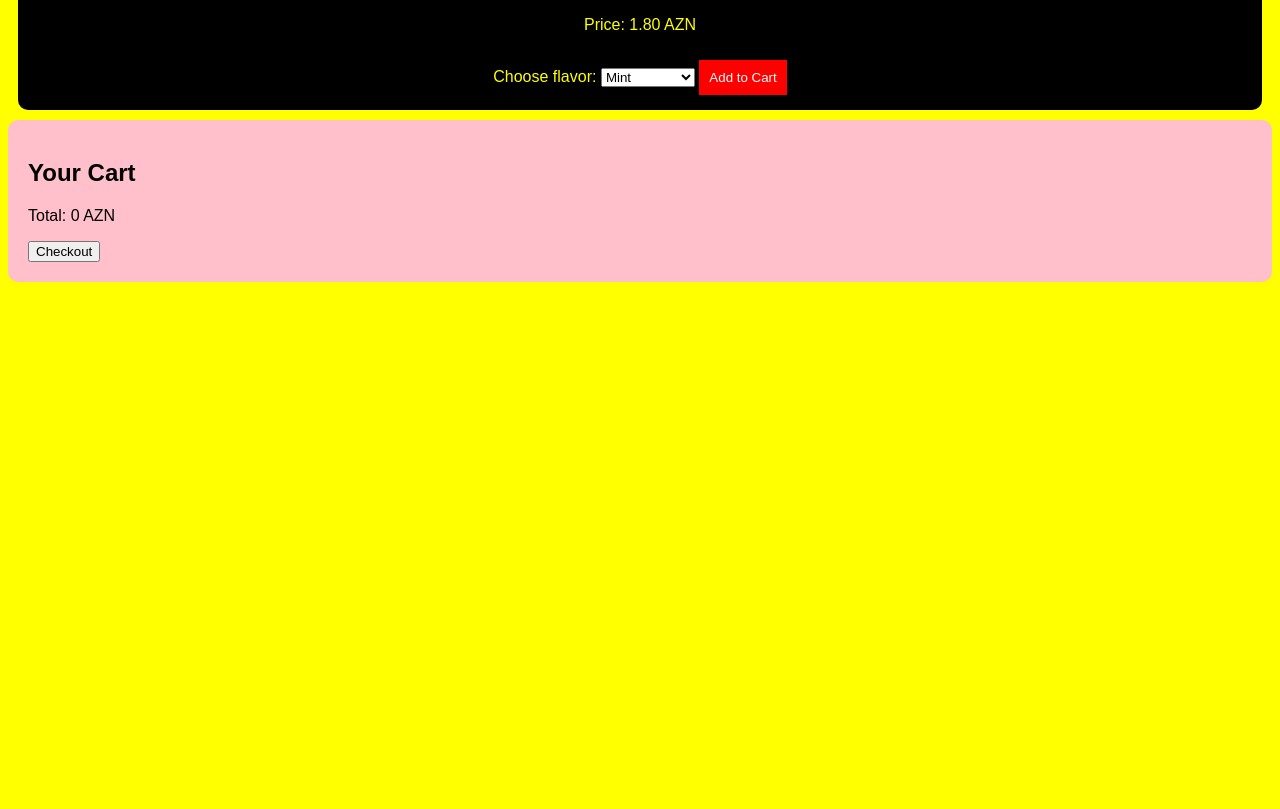
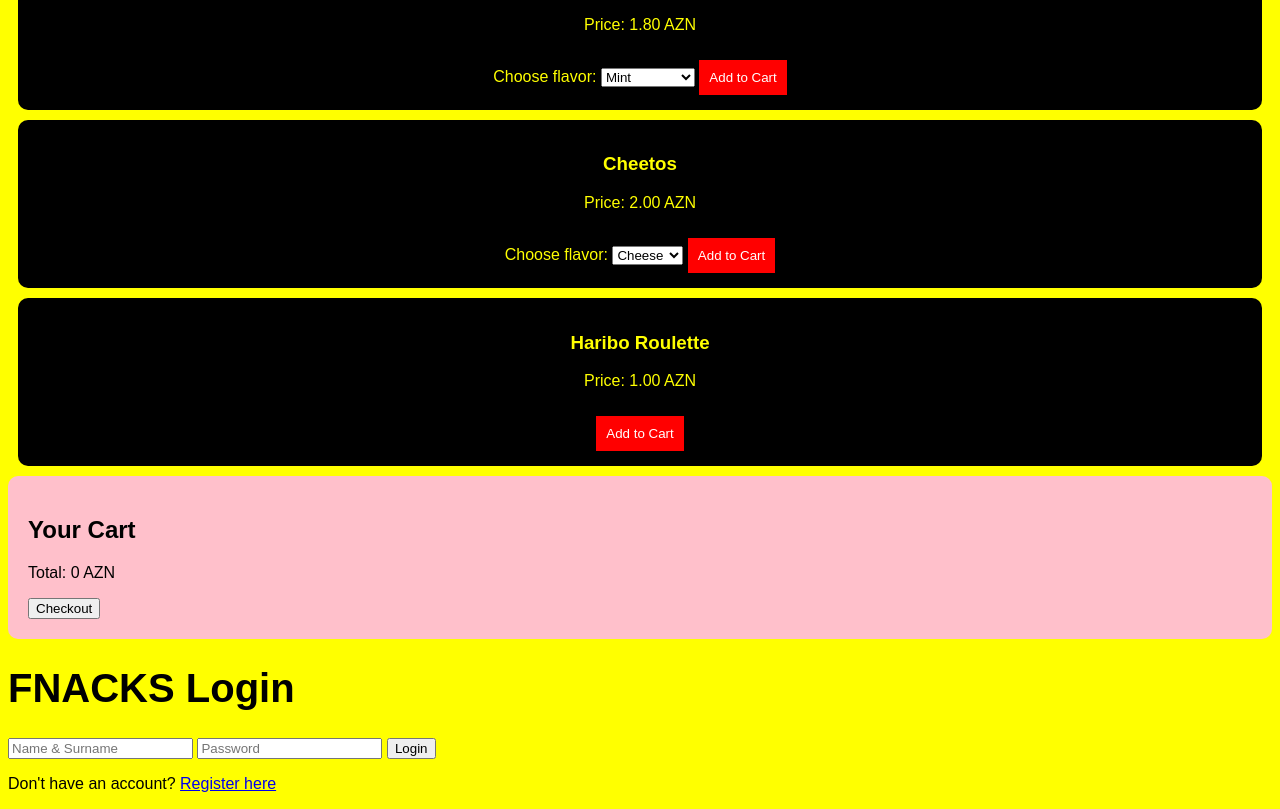
Before and after one commit to fuadsfreger/FNACKS, a plain HTML site: page index.html in a window 1280 px wide. Shown: the part 772-1581 px from the top of the page. Before the commit the page ends 1062 px from the top, so only its background shows below. Drawn offline with Linux system fonts and the light colour scheme.

Commit message:
Update index.html

```diff
--- a/index.html
+++ b/index.html
@@ -13,7 +13,7 @@
     </header>
     <section id="about-us">
         <h2>About Us</h2>
-        <p>We are an internet shop working in LANDAU School Bayil. Shop opened on 28/01/2025 and will continue as much as possible. THANK YOU FOR SUPPORTING US!</p>
+        <p>THANK YOU FOR SUPPORTING US!</p>
     </section>
     <section id="products">
         <h2>Products</h2>
@@ -49,6 +49,22 @@
                 <option value="watermelon">Watermelon</option>
             </select>
             <button class="add-to-cart" data-product="Gums" data-price="1.80">Add to Cart</button>
+        </div>
+        <div class="product">
+            <h3>Cheetos</h3>
+            <p>Price: 2.00 AZN</p>
+            <label for="cheetos-flavor">Choose flavor:</label>
+            <select id="cheetos-flavor">
+                <option value="cheese">Cheese</option>
+                <option value="spicy">Spicy</option>
+                <option value="ketchup">Ketchup</option>
+            </select>
+            <button class="add-to-cart" data-product="Cheetos" data-price="2.00">Add to Cart</button>
+        </div>
+        <div class="product">
+            <h3>Haribo Roulette</h3>
+            <p>Price: 1.00 AZN</p>
+            <button class="add-to-cart" data-product="Haribo Roulette" data-price="1.00">Add to Cart</button>
         </div>
     </section>
     <section id="cart">
@@ -90,6 +106,16 @@
             <div id="qr-code"></div>
         </div>
     </section>
+
+    <div class="container">
+        <h1>FNACKS Login</h1>
+        <form id="loginForm">
+            <input type="text" id="username" placeholder="Name & Surname" required>
+            <input type="password" id="password" placeholder="Password" required>
+            <button type="submit">Login</button>
+        </form>
+        <p>Don't have an account? <a href="register.html">Register here</a></p>
+    </div>
+
     <script src="script.js"></script>
-</body>
-</html>
+    <script src="auth.js"></script>
```
